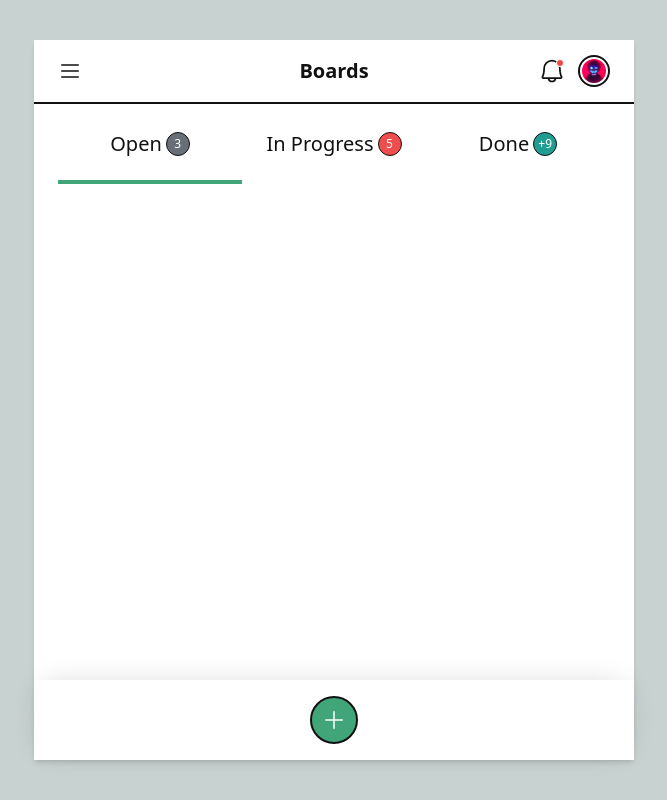
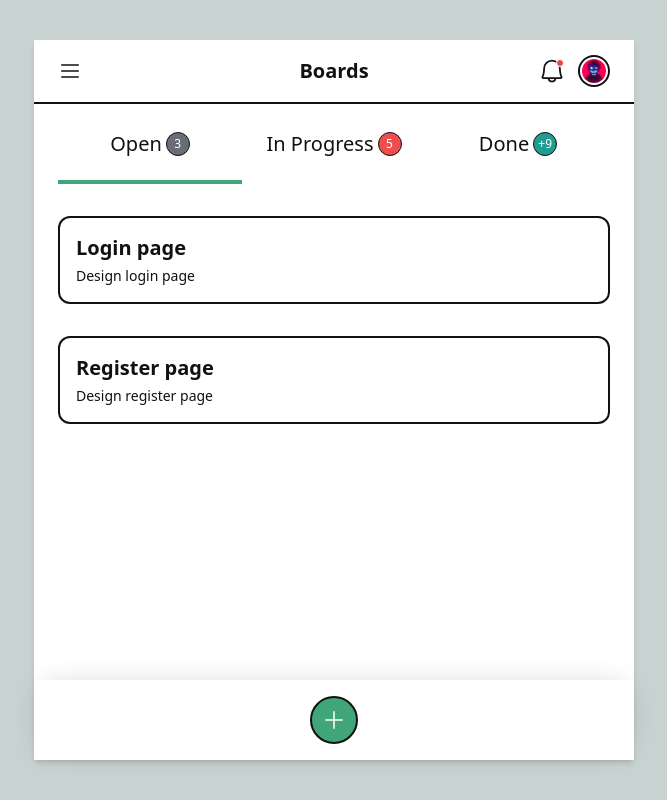
Before and after one commit to ark1111/todo-list-1, a React (Vite) app: page / in a window 1280 px wide. Shown: the whole page, without its empty margins (306-973 px from the left). Built offline with nearby package versions, Linux system fonts and the light colour scheme.

Commit message:
feat: boards list...

```diff
--- /dev/null
+++ b/src/pages/boards/BoardItem.tsx
@@ -0,0 +1,16 @@
+import { BoardsItem } from "./types";
+
+type Props = {
+  info: BoardsItem;
+};
+
+const BoardItem = ({info}: Props) => {
+  return (
+    <div className="w-full rounded-xl border-2 border-divider p-4 mb-8">
+      <div className="text-xl font-bold text-text-main">{info.title}</div>
+      <div className="text-sm text-text-main mt-1">{info.description}</div>
+    </div>
+  );
+};
+
+export default BoardItem;
--- a/src/pages/boards/Boards.tsx
+++ b/src/pages/boards/Boards.tsx
@@ -2,6 +2,7 @@ import { useState } from "react";
 import NewTask from "./NewTask";
 import StatusTab from "./StatusTab";
 import { BoardStatusType } from "./types";
+import BoardsList from "./BoardsList";
 
 const Borads = () => {
   const [activeTab, setActiveTab] = useState<BoardStatusType>("OPEN");
@@ -12,6 +13,7 @@ const Borads = () => {
   return (
     <div className="w-full h-[calc(100%-64px)] relative px-6">
       <StatusTab activeTab={activeTab} changeTab={changeTab} />
+      <BoardsList />
       <NewTask />
     </div>
   );
--- /dev/null
+++ b/src/pages/boards/BoardsList.tsx
@@ -0,0 +1,32 @@
+import BoardItem from "./BoardItem";
+import { BoardsItem } from "./types";
+
+const list: BoardsItem[] = [
+  {
+    id: 1,
+    title: "Login page",
+    description: "Design login page",
+    images: [],
+    attachment: [],
+    members: [],
+  },
+  {
+    id: 2,
+    title: "Register page",
+    description: "Design register page",
+    images: [],
+    attachment: [],
+    members: [],
+  },
+];
+const BoardsList = () => {
+  return (
+    <div className="w-full mt-8">
+      {list.map((item) => (
+        <BoardItem key={item.id} info={item} />
+      ))}
+    </div>
+  );
+};
+
+export default BoardsList;
--- a/src/pages/boards/types.ts
+++ b/src/pages/boards/types.ts
@@ -1 +1,16 @@
 export type BoardStatusType = "OPEN" | "IN_PROGRESS" | "DONE";
+
+export interface BoardsItem {
+  id: number;
+  title: string;
+  description: string;
+  images: string[];
+  attachment: string[];
+  members: {
+    id: string;
+    firstName: string;
+    lastName: string;
+    email:string;
+    avatar: string;
+  }[];
+}
```
